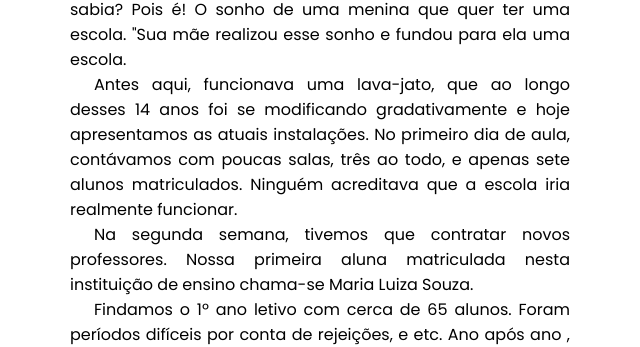
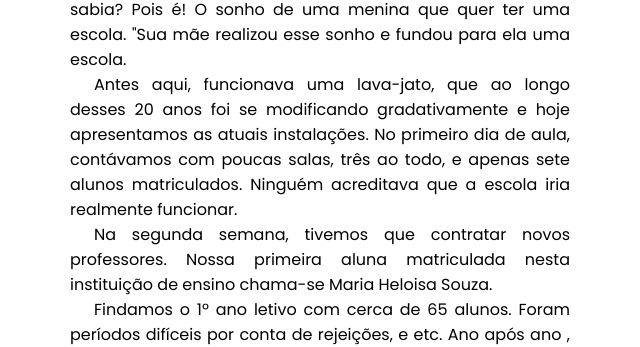
Before and after one commit to karinevieira/jardim-escola-marica, a plain HTML site: page index.html in a window 1280 px wide. Shown: the part 679-1026 px from the top of the page, 320-960 px from the left. Drawn offline with Linux system fonts and the light colour scheme.

Commit message:
update home text

```diff
--- a/index.html
+++ b/index.html
@@ -77,8 +77,8 @@
         <div class="info">
             <h3>Nossa História</h3>
             <p>O Jardim Escola Maricá nasceu de um sonho. Você não sabia? Pois é! O sonho de uma menina que quer ter uma escola. "Sua mãe realizou esse sonho e fundou para ela uma escola.</p>
-            <p>Antes aqui, funcionava uma lava-jato, que ao longo desses 14 anos foi se modificando gradativamente e hoje apresentamos as atuais instalações. No primeiro dia de aula, contávamos com poucas salas, três ao todo, e apenas sete alunos matriculados. Ninguém acreditava que a escola iria realmente funcionar.</p>
-            <p>Na segunda semana, tivemos que contratar novos professores. Nossa primeira aluna matriculada nesta instituição de ensino chama-se Maria Luiza Souza.</p>
+            <p>Antes aqui, funcionava uma lava-jato, que ao longo desses 20 anos foi se modificando gradativamente e hoje apresentamos as atuais instalações. No primeiro dia de aula, contávamos com poucas salas, três ao todo, e apenas sete alunos matriculados. Ninguém acreditava que a escola iria realmente funcionar.</p>
+            <p>Na segunda semana, tivemos que contratar novos professores. Nossa primeira aluna matriculada nesta instituição de ensino chama-se Maria Heloisa Souza.</p>
             <p>Findamos o 1º ano letivo com cerca de 65 alunos. Foram períodos difíceis por conta de rejeições, e etc. Ano após ano , continuamos, não desistimos!</p>
             <p>Hoje, estamos com 9 salas de aulas, 4 banheiros, 1 brinquedoteca, 1 biblioteca, 1 sala multifuncional, 1 sala de computação, 1 cozinha e 1 depósito para guardar material. </p>
         </div>
```
